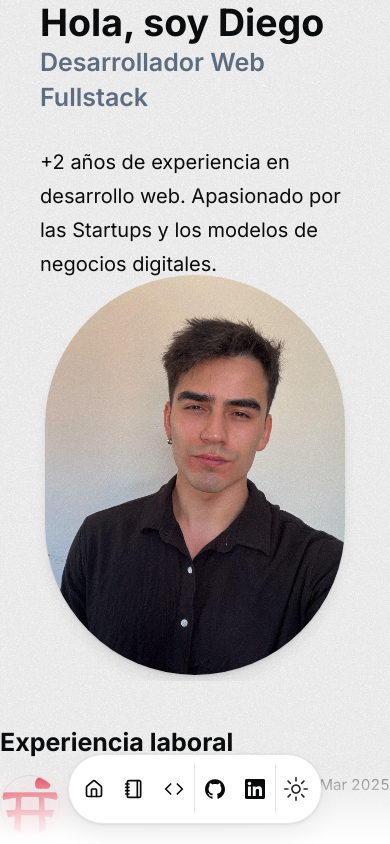
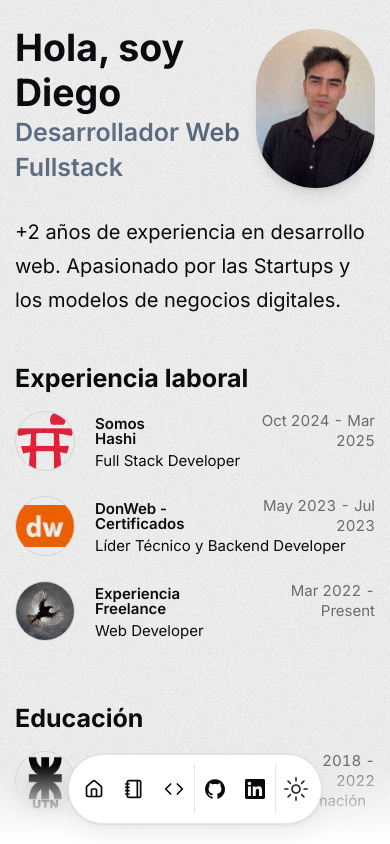
Before and after one commit to diegobarrionuevo1/Portfolio-lite-2025, a Next.js app: page / in a window 390 px wide. Shown: the top 844 px of the page. Built offline with nearby package versions, Linux system fonts and the light colour scheme.

Commit message:
feat: mobile

```diff
--- a/src/app/page.tsx
+++ b/src/app/page.tsx
@@ -1,24 +1,20 @@
 import BlurFade from "@/components/magicui/blur-fade";
-import BlurFadeText from "@/components/magicui/blur-fade-text";
 import { ProjectCard } from "@/components/project-card";
 import { ResumeCard } from "@/components/resume-card";
-import { Avatar, AvatarFallback, AvatarImage } from "@/components/ui/avatar";
 import { Hero } from "@/components/hero";
 import { Badge } from "@/components/ui/badge";
 import { DATA } from "@/data/resume";
-import Link from "next/link";
-import Markdown from "react-markdown";
 
 const BLUR_FADE_DELAY = 0.04;
 
 export default function Page() {
   return (
     <main className="flex flex-col min-h-[100dvh] space-y-10">
-      <section id="hero">
+      <section className="sm:container px-3" id="hero">
         <Hero></Hero>
       </section>
 
-      <section id="work">
+      <section className="sm:container px-3" id="work">
         <div className="flex min-h-0 flex-col gap-y-3">
           <BlurFade delay={BLUR_FADE_DELAY * 5}>
             <h2 className="text-xl font-bold">Experiencia laboral</h2>
@@ -43,7 +39,7 @@ export default function Page() {
           ))}
         </div>
       </section>
-      <section id="education">
+      <section className="sm:container px-3" id="education">
         <div className="flex min-h-0 flex-col gap-y-3">
           <BlurFade delay={BLUR_FADE_DELAY * 7}>
             <h2 className="text-xl font-bold">Educación</h2>
@@ -66,7 +62,7 @@ export default function Page() {
           ))}
         </div>
       </section>
-      <section id="skills">
+      <section className="sm:container px-3" id="skills">
         <div className="flex min-h-0 flex-col gap-y-3">
           <BlurFade delay={BLUR_FADE_DELAY * 9}>
             <h2 className="text-xl font-bold">Skills</h2>
@@ -80,7 +76,7 @@ export default function Page() {
           </div>
         </div>
       </section>
-      <section id="projects">
+      <section className="sm:container px-3" id="projects">
         <div className="space-y-12 w-full py-12">
           <BlurFade delay={BLUR_FADE_DELAY * 11}>
             <div className="flex flex-col items-center justify-center space-y-4 text-center">
@@ -120,74 +116,7 @@ export default function Page() {
           </div>
         </div>
       </section>
-      {/* <section id="hackathons">
-        <div className="space-y-12 w-full py-12">
-          <BlurFade delay={BLUR_FADE_DELAY * 13}>
-            <div className="flex flex-col items-center justify-center space-y-4 text-center">
-              <div className="space-y-2">
-                <div className="inline-block rounded-lg bg-foreground text-background px-3 py-1 text-sm">
-                  Hackathons
-                </div>
-                <h2 className="text-3xl font-bold tracking-tighter sm:text-5xl">
-                  I like building things
-                </h2>
-                <p className="text-muted-foreground md:text-xl/relaxed lg:text-base/relaxed xl:text-xl/relaxed">
-                  During my time in university, I attended{" "}
-                  {DATA.hackathons.length}+ hackathons. People from around the
-                  country would come together and build incredible things in 2-3
-                  days. It was eye-opening to see the endless possibilities
-                  brought to life by a group of motivated and passionate
-                  individuals.
-                </p>
-              </div>
-            </div>
-          </BlurFade>
-          <BlurFade delay={BLUR_FADE_DELAY * 14}>
-            <ul className="mb-4 ml-4 divide-y divide-dashed border-l">
-              {DATA.hackathons.map((project, id) => (
-                <BlurFade
-                  key={project.title + project.dates}
-                  delay={BLUR_FADE_DELAY * 15 + id * 0.05}
-                >
-                  <HackathonCard
-                    title={project.title}
-                    description={project.description}
-                    location={project.location}
-                    dates={project.dates}
-                    image={project.image}
-                    links={project.links}
-                  />
-                </BlurFade>
-              ))}
-            </ul>
-          </BlurFade>
-        </div>
-      </section> */}
-      {/* <section id="contact">
-        <div className="grid items-center justify-center gap-4 px-4 text-center md:px-6 w-full py-12">
-          <BlurFade delay={BLUR_FADE_DELAY * 16}>
-            <div className="space-y-3">
-              <div className="inline-block rounded-lg bg-foreground text-background px-3 py-1 text-sm">
-                Contact
-              </div>
-              <h2 className="text-3xl font-bold tracking-tighter sm:text-5xl">
-                Get in Touch
-              </h2>
-              <p className="mx-auto max-w-[600px] text-muted-foreground md:text-xl/relaxed lg:text-base/relaxed xl:text-xl/relaxed">
-                Want to chat? Just shoot me a dm{" "}
-                <Link
-                  href={DATA.contact.social.X.url}
-                  className="text-blue-500 hover:underline"
-                >
-                  with a direct question on twitter
-                </Link>{" "}
-                and I&apos;ll respond whenever I can. I will ignore all
-                soliciting.
-              </p>
-            </div>
-          </BlurFade>
-        </div>
-      </section> */}
+
     </main>
   );
 }
--- a/src/components/hero.tsx
+++ b/src/components/hero.tsx
@@ -1,15 +1,16 @@
 import BlurFade from "./magicui/blur-fade";
-import { Avatar, AvatarFallback, AvatarImage } from "@radix-ui/react-avatar";
+import { Avatar, AvatarImage } from "@radix-ui/react-avatar";
 import { DATA } from "@/data/resume";
 
 const BLUR_FADE_DELAY = 0.04;
 export const Hero = () => {
   return (
-    <section className="relative  container  lg:h-screen overflow-hidden lg:pt-0  lg:flex lg:flex-col lg:justify-center">
-      <div className="lg:flex lg:flex-row lg:justify-center lg:items-center md:gap-x-4 ">
+    <section className="relative   sm:h-screen overflow-hidden sm:pt-0  sm:flex sm:flex-col sm:justify-center ">
+      <div className="flex flex-row sm:justify-center sm:items-center md:gap-x-4 ">
 
-        <header className="lg:w-5/6 ">
-          <h1 className="text-3xl font-bold lg:text-5xl  text-dark-700 dark:text-dark-200">
+        <header className=" sm:w-5/6 sm:mt-0  ">
+          <div className="w-4/6 mt-5">
+            <h1 className=" text-3xl font-bold sm:text-5xl  text-dark-700 dark:text-dark-200">
               Hola,{" "}
               <span className=" text-primary-600 dark:text-primary-400">
                 soy {DATA.name}
@@ -18,11 +19,12 @@ export const Hero = () => {
             <span className=" font-semibold inline-flex animate-background-shine bg-[linear-gradient(110deg,#64748b,45%,#0f172a,55%,#64748b)] dark:bg-[linear-gradient(110deg,#b6eaff,45%,#065074,55%,#b6eaff)] bg-[length:250%_100%] bg-clip-text text-xl text-transparent">
               Desarrollador Web Fullstack
             </span>
-          <h2 className="lg:text-xl mt-6 md:mt-10 text-dark-700 dark:text-dark-200 text-pretty">
+          </div>
+          <h2 className="max-w-xs sm:max-w-none sm:text-xl mt-6 md:mt-10 text-dark-700 dark:text-dark-200 text-pretty">
             {DATA.pitch}
           </h2>
         </header>
-        <div className="lg:w-2/6 flex  justify-center items-center ">
+        <div className=" absolute top-7 w-2/6 right-0 max-h-[152px] max-w-[119px] sm:max-h-none sm:max-w-none   sm:static  sm:flex  sm:justify-center sm:items-center ">
           <BlurFade delay={BLUR_FADE_DELAY}>
             <Avatar className="">
               <AvatarImage
@@ -30,10 +32,9 @@ export const Hero = () => {
                 src={DATA.avatarUrl}
                 width={300}
                 height={300}
-                className="drop-shadow-sm rounded-full  object-contain shadow-lg dark:shadow-dark-900"
+                className="drop-shadow-sm rounded-full max-h-[160px] sm:max-h-none object-contain shadow-lg dark:shadow-dark-900"
                 loading="lazy"
               />
-              <AvatarFallback>{DATA.initials}</AvatarFallback>
             </Avatar>
           </BlurFade>
         </div>
--- a/tailwind.config.ts
+++ b/tailwind.config.ts
@@ -17,6 +17,7 @@ const config = {
       screens: {
         "2xl": "1400px",
       },
+
     },
     extend: {
       fontFamily: {
@@ -79,6 +80,16 @@ const config = {
     },
   },
   plugins: [require("tailwindcss-animate"), require("@tailwindcss/typography")],
+  screens: {
+    'tablet': '640px',
+    // => @media (min-width: 640px) { ... }
+
+    'laptop': '1024px',
+    // => @media (min-width: 1024px) { ... }
+
+    'desktop': '1280px',
+    // => @media (min-width: 1280px) { ... }
+  },
 } satisfies Config;
 
 export default config;
```
Lines whose indentation alone changed are shown as unchanged.
